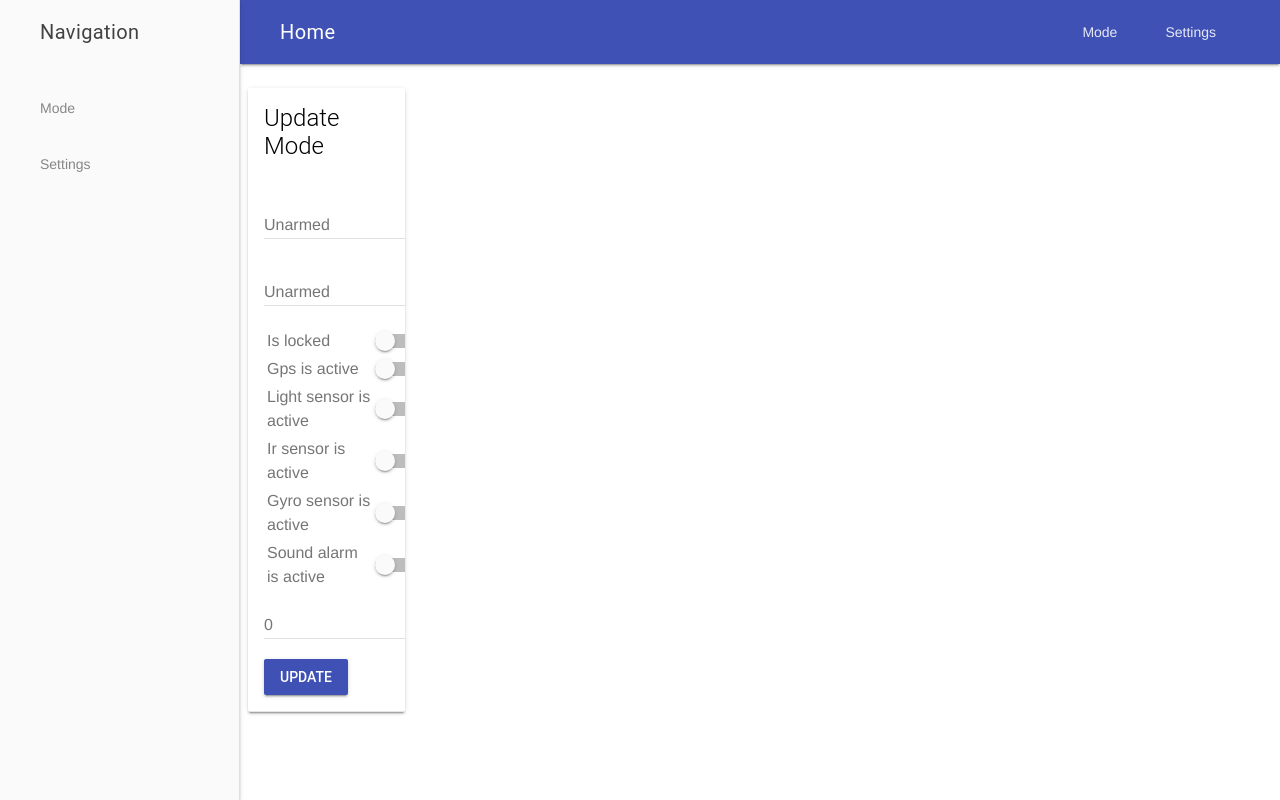
After one commit to Maxl94/Authentifizierung, a Django app: page /settings/update/1/ in a window 1280 px wide. The commit adds this page. Run offline with Django 3.2, Linux system fonts and the light colour scheme; data comes from the database, SQL or seed files in the repository; both versions use the stored data as it was after the commit.

Commit message:
Webserver Addes Update, Create, Delete Mode, Bugfiexes Modes

```diff
--- /dev/null
+++ b/server/server/admin.py
@@ -0,0 +1,5 @@
+from django.contrib import admin
+from .models import *
+
+# Register your models here.
+admin.site.register(Setting)
--- /dev/null
+++ b/server/server/models.py
@@ -0,0 +1,15 @@
+from django.db import models
+
+class Setting(models.Model):
+    name = models.CharField(max_length=20, blank=False, null=False)
+    description = models.CharField(max_length=120, blank=False, null=False)
+    is_locked = models.BooleanField(default=False)
+    gps_is_active = models.BooleanField(default=False)
+    light_sensor_is_active = models.BooleanField(default=False)
+    ir_sensor_is_active = models.BooleanField(default=False)
+    gyro_sensor_is_active = models.BooleanField(default=False)
+    sound_alarm_is_active = models.BooleanField(default=False)
+    alarm_duration = models.IntegerField(default=120)
+
+    def __str__(self):
+        return self.name
--- a/server/server/static/css/base.css
+++ b/server/server/static/css/base.css
@@ -5,3 +5,19 @@
 .my-card-wide {
     width: 100%;
 }
+
+.table-stretch {
+    width: 100%
+}
+
+.table-stretch .mdl-switch__label {
+    left: 0px;
+}
+
+.table-stretch .td-align-right {
+    text-align: right
+}
+
+.table-stretch .mdl-switch {
+    width: fit-content;
+}
--- a/server/server/templates/base.html
+++ b/server/server/templates/base.html
@@ -12,16 +12,16 @@
           <div class="mdl-layout-spacer"></div>
           <!-- Navigation. We hide it in small screens. -->
           <nav class="mdl-navigation">
-            <a class="mdl-navigation__link" href="">Start</a>
-            <a class="mdl-navigation__link" href="">Settings</a>
+            <a class="mdl-navigation__link" href="/home">Mode</a>
+            <a class="mdl-navigation__link" href="/settings">Settings</a>
           </nav>
         </div>
       </header>
       <div class="mdl-layout__drawer">
         <span class="mdl-layout-title">Navigation</span>
         <nav class="mdl-navigation">
-          <a class="mdl-navigation__link" href="">Start</a>
-          <a class="mdl-navigation__link" href="">Settings</a>
+          <a class="mdl-navigation__link" href="/home">Mode</a>
+          <a class="mdl-navigation__link" href="/settings">Settings</a>
         </nav>
       </div>
       <main class="mdl-layout__content">
--- /dev/null
+++ b/server/server/templates/update_mode.html
@@ -0,0 +1,108 @@
+{% extends "base.html" %}
+
+
+
+{% block stylesheets %}
+    {% load static %}
+    <link rel="stylesheet" href="{% static "css/base.css" %}">
+{% endblock %}
+
+{% block title %}Home{% endblock %}
+{% block header %}Home{% endblock %}
+
+
+{% block pageContent %}
+<div class="mdl-grid"></div>
+    <div class="mdl-cell mdl-cell--2-col mdl-cell--4-col-phone">
+        <div class="mdl-card mdl-shadow--2dp my-card-wide">
+            <div class="mdl-card__title">
+                <h2 class="mdl-card__title-text mdl-card--border">Update Mode</h2>
+            </div>
+            <div class="mdl-card__supporting-text mdl-card--border">
+                <form method="POST" action="">
+                    {% csrf_token %}
+                    <div class="mdl-textfield mdl-js-textfield">
+                        <input class="mdl-textfield__input" type="text" id="{{ form.name.id_for_label }}" value="{{ form.name.value }}" name="{{ form.name.html_name }}">
+                        <label class="mdl-textfield__label" for="{{ form.name.id_for_label }}">
+                            {{ form.name.label }}</label>
+                        <span class="mdl-textfield__error">{{ form.name.errors }}</span>
+                    </div>
+                    <div class="mdl-textfield mdl-js-textfield">
+                        <input class="mdl-textfield__input" type="text" id="{{ form.description.id_for_label }}" value="{{ form.name.value }}" name="{{ form.description.html_name }}">
+                        <label class="mdl-textfield__label" for="{{ form.description.id_for_label }}">
+                            {{ form.description.label }}</label>
+                        <span class="mdl-textfield__error">{{ from.description.errors }}</span>
+                    </div>
+                    <table class="table-stretch">
+                        <tbody>
+                            <tr>
+                                <td><span class="mdl-switch__label">{{ form.is_locked.label }}</span></td>
+                                <td class="td-align-right">
+                                        <label class="mdl-switch mdl-js-switch mdl-js-ripple-effect" for="{{ form.is_locked.id_for_label }}" name="{{ form.is_locked.html_name }}">
+                                        <input type="checkbox" id="{{ form.is_locked.id_for_label }}" class="mdl-switch__input"
+                                        {% if form.is_locked.value == True %} checked {% endif %}>
+                                    </label>
+                                </td>
+                            </tr>
+                            <tr>
+                                <td><span class="mdl-switch__label">{{ form.gps_is_active.label }}</span></td>
+                                <td class="td-align-right">
+                                        <label class="mdl-switch mdl-js-switch mdl-js-ripple-effect" for="{{ form.gps_is_active.id_for_label }}" name="{{ form.gps_is_active.html_name }}">
+                                        <input type="checkbox" id="{{ form.gps_is_active.id_for_label }}" class="mdl-switch__input"
+                                        {% if form.gps_is_active.value == True %} checked {% endif %}>
+                                    </label>
+                                </td>
+                            </tr>
+                            <tr>
+                                <td><span class="mdl-switch__label">{{ form.light_sensor_is_active.label }}</span></td>
+                                <td class="td-align-right">
+                                        <label class="mdl-switch mdl-js-switch mdl-js-ripple-effect" for="{{ form.light_sensor_is_active.id_for_label }}" name="{{ form.light_sensor_is_active.html_name }}">
+                                        <input type="checkbox" id="{{ form.light_sensor_is_active.id_for_label }}" class="mdl-switch__input"
+                                        {% if form.light_sensor_is_active.value == True %} checked {% endif %}>
+                                    </label>
+                                </td>
+                            </tr>
+                            <tr>
+                                <td><span class="mdl-switch__label">{{ form.ir_sensor_is_active.label }}</span></td>
+                                <td class="td-align-right">
+                                        <label class="mdl-switch mdl-js-switch mdl-js-ripple-effect" for="{{ form.ir_sensor_is_active.id_for_label }}" name="{{ form.ir_sensor_is_active.html_name }}">
+                                        <input type="checkbox" id="{{ form.ir_sensor_is_active.id_for_label }}" class="mdl-switch__input"
+                                        {% if form.ir_sensor_is_active.value == True %} checked {% endif %}>
+                                    </label>
+                                </td>
+                            </tr>
+                            <tr>
+                                <td><span class="mdl-switch__label">{{ form.gyro_sensor_is_active.label }}</span></td>
+                                <td class="td-align-right">
+                                        <label class="mdl-switch mdl-js-switch mdl-js-ripple-effect" for="{{ form.gyro_sensor_is_active.id_for_label }}" name="{{ form.gyro_sensor_is_active.html_name }}">
+                                        <input type="checkbox" id="{{ form.gyro_sensor_is_active.id_for_label }}" class="mdl-switch__input"
+                                        {% if form.gyro_sensor_is_active.value == True %} checked {% endif %}>
+                                    </label>
+                                </td>
+                            </tr>
+                            <tr>
+                                <td><span class="mdl-switch__label">{{ form.sound_alarm_is_active.label }}</span></td>
+                                <td class="td-align-right">
+                                        <label class="mdl-switch mdl-js-switch mdl-js-ripple-effect" for="{{ form.sound_alarm_is_active.id_for_label }}" name="{{ form.sound_alarm_is_active.html_name }}">
+                                        <input type="checkbox" id="{{ form.sound_alarm_is_active.id_for_label }}" class="mdl-switch__input"
+                                        {% if form.sound_alarm_is_active.value == True %} checked {% endif %}>
+                                    </label>
+                                </td>
+                            </tr>
+                        </tbody>
+                    </table>
+                    <div class="mdl-textfield mdl-js-textfield">
+                        <input class="mdl-textfield__input" type="text" pattern="-?[0-9]*(\.[0-9]+)?" id="{{ form.alarm_duration.id_for_label }}"
+                            name="{{ form.alarm_duration.html_name }}" value="{{ form.alarm_duration.value}}">
+                        <label class="mdl-textfield__label" for="{{ form.alarm_duration.id_for_label }}">{{ form.alarm_duration.label }} default: {{ form.alarm_duration.value}}s</label>
+                        <span class="mdl-textfield__error">Input is not a number!</span>
+                        <span class="mdl-textfield__error">{{ from.description.errors }}</span>
+                    </div>
+
+                    <input type="submit" value="Update" class="mdl-button mdl-js-button mdl-button--raised mdl-button--colored"/>
+                </form>
+            </div>
+        </div>
+    </div>
+</div>
+{% endblock %}
--- a/server/server/urls.py
+++ b/server/server/urls.py
@@ -20,4 +20,9 @@ from .views import *
 urlpatterns = [
     url(r'^admin/', admin.site.urls),
     url(r'^home/$', HomeView.as_view()),
+    url(r'login/$', LoginView.as_view()),
+    url(r'settings/$', SettingsView.as_view()),
+    url(r'settings/create/$', CreateModeView.as_view()),
+    url(r'settings/update/(?P<id>\d+)/$', UpdateModeView.as_view()),
+    url(r'settings/delete/(?P<id>\d+)/$', DeleteModeView.as_view()),
 ]
--- a/server/server/views.py
+++ b/server/server/views.py
@@ -1,9 +1,74 @@
-from django.http import HttpResponseRedirect
-from django.views.generic import View, TemplateView, CreateView
+from django.http import HttpResponseRedirect, HttpResponse
+from django.shortcuts import render, redirect
+from django.views.generic import View, TemplateView, CreateView, UpdateView, DeleteView
 from django.contrib.auth.decorators import login_required
 from django.utils.decorators import method_decorator
+from django.contrib.auth import authenticate, login
+from .models import Setting
+
 
 
 
 class HomeView(TemplateView):
     template_name = 'home.html'
+
+    def get_context_data(self, **kwargs):
+        context = super().get_context_data(**kwargs)
+        context['modes'] = Setting.objects.all().order_by('id')
+        print(context['modes'])
+        return context
+
+class LoginView(View):
+    def get(self, request):
+        context = {}
+        return render(request, 'login.html', context)
+
+    def post(self, request):
+        username = 'locados'
+        password = request.POST['password']
+        user = authenticate(request, username=username, password=password)
+        if user is not None:
+            login(request, user)
+            return redirect('/home')
+        else:
+            context = {
+                'error':'Pin is not correct',
+            }
+            return render(request, 'login.html', context)
+
+class SettingsView(TemplateView):
+    template_name = 'settings.html'
+
+    def get_context_data(self, **kwargs):
+        context = super().get_context_data(**kwargs)
+        context['modes'] = Setting.objects.filter(id__gte=4)
+        print(context['modes'])
+        return context
+
+
+class CreateModeView(CreateView):
+    model = Setting
+    success_url = '/settings'
+    template_name = 'create_mode.html'
+    fields = '__all__'
+
+
+class UpdateModeView(UpdateView):
+    model = Setting
+    success_url = '/settings'
+    template_name = 'update_mode.html'
+    fields = '__all__'
+
+    def get_object(self, queryset=None):
+        obj = Setting.objects.get(id=self.kwargs['id'])
+        return obj
+
+
+class DeleteModeView(DeleteView):
+    model = Setting
+    success_url = '/settings'
+    template_name = 'delete_mode.html'
+
+    def get_object(self, queryset=None):
+        obj = Setting.objects.get(id=self.kwargs['id'])
+        return obj
```
Also changed, not shown: server/server/settings.py (+11 -1 lines), server/server/templates/create_mode.html (added, +102 -0 lines), server/server/templates/delete_mode.html (added, +29 -0 lines), server/server/templates/login.html (added, +50 -0 lines), server/server/templates/settings.html (added, +46 -0 lines), server/db.sqlite3, server/server/migrations/0001_initial.py (added), server/server/migrations/0002_auto_20180110_1024.py (added), server/server/migrations/__init__.py (added).
